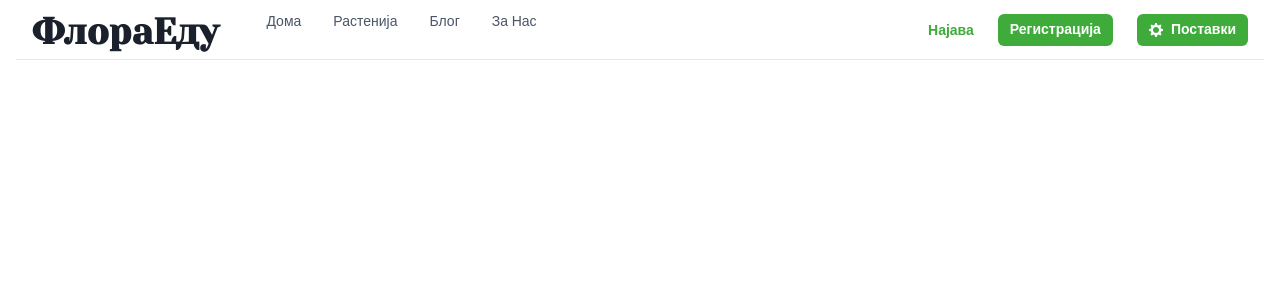
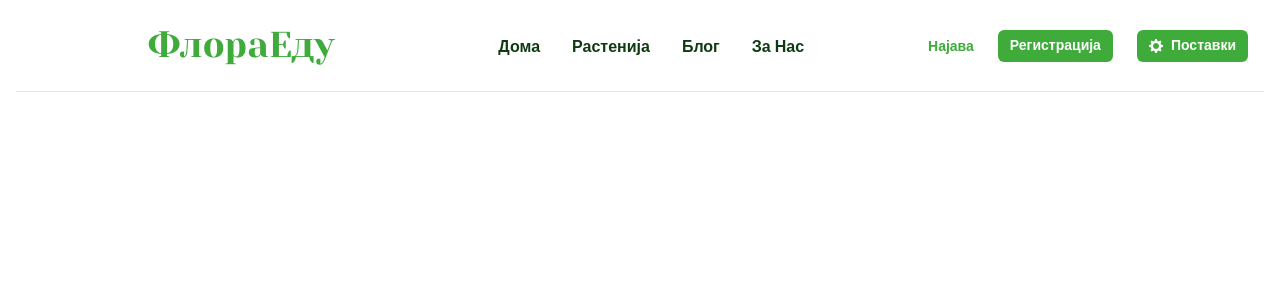
Before and after one commit to dev-marko/flora-edu, a React (Vite) app: page / in a window 1280 px wide. Shown: the top 300 px of the page. Built offline with nearby package versions, Linux system fonts and the light colour scheme; a web font is replaced by a local one.

Commit message:
Change nav menu according to design

```diff
--- a/src/components/Navbar/DesktopNav.tsx
+++ b/src/components/Navbar/DesktopNav.tsx
@@ -1,38 +1,29 @@
-import {
-  useColorModeValue,
-  Stack,
-  Popover,
-  PopoverTrigger,
-  Link,
-  Box,
-} from '@chakra-ui/react';
+import { Stack, Link, Box, useTheme } from '@chakra-ui/react';
 import { NAV_ITEMS } from '@/constants/nav-items';
 
 export const DesktopNav = () => {
-  const linkColor = useColorModeValue('gray.600', 'gray.200');
-  const linkHoverColor = useColorModeValue('gray.800', 'white');
+  // const linkColor = useColorModeValue('gray.600', 'gray.200');
+  // const linkHoverColor = useColorModeValue('gray.800', 'white');
+
+  const theme = useTheme();
 
   return (
     <Stack direction={'row'} spacing={4}>
       {NAV_ITEMS.map((navItem) => (
         <Box key={navItem.label}>
-          <Popover trigger={'hover'} placement={'bottom-start'}>
-            <PopoverTrigger>
           <Link
             p={2}
             href={navItem.href ?? '#'}
-                fontSize={'sm'}
-                fontWeight={500}
-                color={linkColor}
+            fontSize={'md'}
+            fontWeight={600}
+            color={theme.colors.primary[800]}
             _hover={{
               textDecoration: 'none',
-                  color: linkHoverColor,
+              color: theme.colors.primary[900],
             }}
           >
             {navItem.label}
           </Link>
-            </PopoverTrigger>
-          </Popover>
         </Box>
       ))}
     </Stack>
--- a/src/components/Navbar/MobileNav.tsx
+++ b/src/components/Navbar/MobileNav.tsx
@@ -1,5 +1,6 @@
 import {
   Button,
+  Flex,
   HStack,
   Stack,
   Text,
@@ -15,6 +16,8 @@ type Props = {
 };
 
 export const MobileNav = ({ onOpenDisplayPreferencesCallback }: Props) => (
+  <>
+    <Flex h={'full'} justify={'space-between'} flexDir={'column'}>
       <Stack
         bg={useColorModeValue('white', 'gray.800')}
         p={4}
@@ -23,16 +26,19 @@ export const MobileNav = ({ onOpenDisplayPreferencesCallback }: Props) => (
         {NAV_ITEMS.map((navItem) => (
           <MobileNavItem key={navItem.label} {...navItem} />
         ))}
+      </Stack>
       <Button
         onClick={onOpenDisplayPreferencesCallback}
         size={'sm'}
         variant={'link'}
-      py={2}
+        p={4}
+        display={{ md: 'none' }}
       >
         <HStack>
           <SettingsIcon></SettingsIcon>
           <Text fontSize={'md'}>Поставки</Text>
         </HStack>
       </Button>
-  </Stack>
+    </Flex>
+  </>
 );
--- a/src/components/Navbar/MobileNavItem.tsx
+++ b/src/components/Navbar/MobileNavItem.tsx
@@ -7,6 +7,7 @@ import {
   Icon,
   Text,
   Collapse,
+  useTheme,
 } from '@chakra-ui/react';
 import { ChevronDownIcon } from '@chakra-ui/icons';
 
@@ -14,6 +15,8 @@ import { NavItem } from '@/interfaces/nav-item';
 
 export const MobileNavItem = ({ label, children, href }: NavItem) => {
   const { isOpen, onToggle } = useDisclosure();
+
+  const theme = useTheme();
 
   return (
     <Stack spacing={4} onClick={children && onToggle}>
@@ -29,7 +32,7 @@ export const MobileNavItem = ({ label, children, href }: NavItem) => {
       >
         <Text
           fontWeight={600}
-          color={useColorModeValue('gray.600', 'gray.200')}
+          color={theme.colors.primary[800]}
         >
           {label}
         </Text>
--- a/src/components/Navbar/Navbar.tsx
+++ b/src/components/Navbar/Navbar.tsx
@@ -11,8 +11,10 @@ import {
   useDisclosure,
   HStack,
   Heading,
+  useTheme,
 } from '@chakra-ui/react';
 import { HamburgerIcon, CloseIcon, SettingsIcon } from '@chakra-ui/icons';
+
 import { MobileNav } from './MobileNav';
 import { DesktopNav } from './DesktopNav';
 
@@ -23,13 +25,15 @@ type Props = {
 const Navbar = ({ onOpenDisplayPreferencesCallback }: Props) => {
   const { isOpen, onToggle } = useDisclosure();
 
+  const theme = useTheme();
+
   return (
     <Box>
       <Flex
         bg={useColorModeValue('white', 'gray.800')}
         color={useColorModeValue('gray.600', 'white')}
         minH={'60px'}
-        py={{ base: 2 }}
+        py={{ base: 2, md: 6 }}
         px={{ base: 4 }}
         borderBottom={1}
         borderStyle={'solid'}
@@ -50,10 +54,16 @@ const Navbar = ({ onOpenDisplayPreferencesCallback }: Props) => {
             aria-label={'Toggle Navigation'}
           />
         </Flex>
-        <Flex flex={{ base: 1 }} justify={{ base: 'center', md: 'start' }}>
+        <Flex
+          flex={{ base: 1 }}
+          justify={{ base: 'center', md: 'space-evenly' }}
+          align={'center'}
+        >
           <Heading
             textAlign={useBreakpointValue({ base: 'center', md: 'left' })}
-            color={useColorModeValue('gray.800', 'white')}
+            color={theme.colors.primary[500]}
+            fontFamily={'Yeseva One'}
+            fontWeight={'400'}
           >
             ФлораЕду
           </Heading>
@@ -93,7 +103,7 @@ const Navbar = ({ onOpenDisplayPreferencesCallback }: Props) => {
         </Stack>
       </Flex>
 
-      <Collapse in={isOpen} animateOpacity>
+      <Collapse in={isOpen} animateOpacity endingHeight={'45em'}>
         <MobileNav
           onOpenDisplayPreferencesCallback={onOpenDisplayPreferencesCallback}
         />
```
Lines whose indentation alone changed are shown as unchanged.
